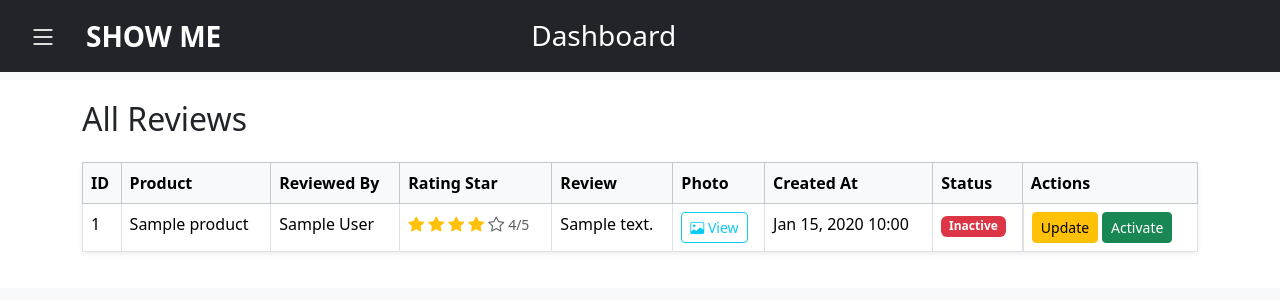
After one commit to Subhammodak69/show_me, a Django app: template E_COMERCE/templates/admin/review/review_list.html in a window 1280 px wide. The commit adds this page. Shown: the top 300 px of the page. Run offline with Django 5.2, Linux system fonts and the light colour scheme; the template is opened without the code that fills it: most values are stand-ins (such as "Sample title", 1, 10 or a date in 2020).

Commit message:
"add rating list"

```diff
--- a/E_COMERCE/templates/admin/home.html
+++ b/E_COMERCE/templates/admin/home.html
@@ -221,6 +221,11 @@
         </a>
       </li>
       <li class="nav-item mb-2">
+        <a class="nav-link text-white" href="/admin/reviews/">
+          <i class="bi bi-box2-heart me-2"></i>Reviews
+        </a>
+      </li>
+      <li class="nav-item mb-2">
         <a class="nav-link text-white" href="#">
           <i class="bi bi-gear-wide-connected me-2"></i>Settings
         </a>
--- /dev/null
+++ b/E_COMERCE/templates/admin/review/review_list.html
@@ -0,0 +1,136 @@
+{% extends 'admin/home.html' %}
+{% load static %}
+{% block title %}Reviews List | Show_me{% endblock %}
+
+{% block content %}
+<div class="container">
+  <h2 class="mb-4">All Reviews</h2>
+
+  <div class="mb-3 text-end">
+  </div>
+
+  <table class="table table-bordered table-hover shadow-sm bg-white rounded">
+    <thead class="table-light">
+      <tr>
+        <th>ID</th>
+        <th>Product</th>
+        <th>Reviewed By</th>
+        <th>Rating Star</th>
+        <th>Review</th>
+        <th>Photo</th>
+        <th>Created At</th>
+        <th>Status</th>
+        <th>Actions</th>
+      </tr>
+    </thead>
+    <tbody>
+      {% for review in reviews %}
+      <tr>
+        <td>{{ review.id }}</td>
+        <td>{{ review.product.name }}</td>
+        <td>{{ review.user.first_name }} {{ review.user.last_name }}</td>
+        <td>
+          {% if review.rating %}
+            <div class="star-review d-flex align-items-center">
+              {% for i in "12345"|make_list %}
+                <i class="bi {% if forloop.counter <= review.rating %}bi-star-fill text-warning{% else %}bi-star text-muted{% endif %} fs-6 me-1"></i>
+              {% endfor %}
+              <small class="text-muted">{{ review.rating }}/5</small>
+            </div>
+          {% else %}
+            <span class="text-muted">No rating</span>
+          {% endif %}
+        </td>
+        <td>{{ review.review|truncatechars:50|default:"No review" }}</td>
+        <td>
+          {% if review.photo_url %}
+            <a href="{{ review.photo_url }}" target="_blank" class="btn btn-sm btn-outline-info">
+              <i class="bi bi-image"></i> View
+            </a>
+          {% else %}
+            <span class="text-muted">-</span>
+          {% endif %}
+        </td>
+        <td>{{ review.created_at|date:"M d, Y H:i" }}</td>
+        <td>
+          <span id="status-badge-{{ review.id }}" class="badge {% if review.is_active %}bg-success{% else %}bg-danger{% endif %}">
+            {% if review.is_active %}Active{% else %}Inactive{% endif %}
+          </span>
+        </td>
+        <td class="d-flex gap-1">
+          <a href="{% url 'admin_review_update' review.id %}" class="btn btn-sm btn-warning">Update</a>
+
+          <button id="toggle-btn-{{ review.id }}"
+                  class="btn btn-sm {% if review.is_active %}btn-danger{% else %}btn-success{% endif %}"
+                  onclick="togglereviewStatus({{ review.id }}, {{ review.is_active|yesno:'true,false' }})">
+            {% if review.is_active %}Deactivate{% else %}Activate{% endif %}
+          </button>
+        </td>
+      </tr>
+      {% empty %}
+      <tr>
+        <td colspan="9" class="text-center">No reviews found.</td>
+      </tr>
+      {% endfor %}
+    </tbody>
+  </table>
+</div>
+
+<!-- Move ALL JavaScript to BOTTOM - OUTSIDE DOMContentLoaded -->
+<script>
+// ✅ FIXED: Define function in GLOBAL scope (outside any event listener)
+async function togglereviewStatus(reviewId, currentStatus) {
+  try {
+    const response = await fetch(`/admin/review/toggle-status/${reviewId}/`, {
+      method: 'POST',
+      headers: {
+        'Content-Type': 'application/json',
+        'X-CSRFToken': document.querySelector('[name=csrfmiddlewaretoken]')?.getAttribute('value') || getCookie('csrftoken'),
+      },
+      body: JSON.stringify({ is_active: !currentStatus })
+    });
+
+    const result = await response.json();
+
+    if (result.success) {
+      const newStatus = result.new_status;
+
+      // Update badge
+      const badge = document.getElementById(`status-badge-${reviewId}`);
+      badge.textContent = newStatus ? 'Active' : 'Inactive';
+      badge.className = `badge ${newStatus ? 'bg-success' : 'bg-danger'}`;
+
+      // Update button
+      const button = document.getElementById(`toggle-btn-${reviewId}`);
+      button.textContent = newStatus ? 'Deactivate' : 'Activate';
+      button.className = `btn btn-sm ${newStatus ? 'btn-danger' : 'btn-success'}`;
+      button.setAttribute('onclick', `togglereviewStatus(${reviewId}, ${newStatus})`);
+
+      //showToast(`Review status updated successfully!`, 'success');
+    } else {
+      alert(result.error || 'Status update failed.');
+    }
+  } catch (error) {
+    console.error('Error:', error);
+    alert('Server error occurred.');
+  }
+}
+
+// Helper function to get CSRF token from cookies
+function getCookie(name) {
+  let cookieValue = null;
+  if (document.cookie && document.cookie !== '') {
+    const cookies = document.cookie.split(';');
+    for (let i = 0; i < cookies.length; i++) {
+      const cookie = cookies[i].trim();
+      if (cookie.substring(0, name.length + 1) === (name + '=')) {
+        cookieValue = decodeURIComponent(cookie.substring(name.length + 1));
+        break;
+      }
+    }
+  }
+  return cookieValue;
+}
+
+</script>
+{% endblock %}
--- a/E_COMERCE/urls.py
+++ b/E_COMERCE/urls.py
@@ -99,6 +99,11 @@ urlpatterns = [
     path('api/cart/update/', views.ApiCartUpdateView.as_view(), name='api_cart_update'),
     path('cart/remove/<int:pk>/', views.CartItemRemoveView.as_view(), name='cart_item_remove'),
 
+    #admin review
+    path('admin/reviews/',views.AdminReviewListView.as_view(), name='admin_review_list'),
+    path('admin/review/create/',views.AdminReviewCreateView.as_view(), name='admin_review_create'),
+    path('admin/review/update/<int:review_id>/',views.AdminReviewUpdateView.as_view(), name='admin_review_update'),
+    path('admin/review/toggle-status/<int:review_id>/',views.AdminreviewToggleStatusView.as_view(), name='admin_review_update'),
 
     #admin order
 
```
Also changed, not shown: E_COMERCE/services/rating_service.py (+12 -6 lines), E_COMERCE/views/rating_view.py (+32 -0 lines).
